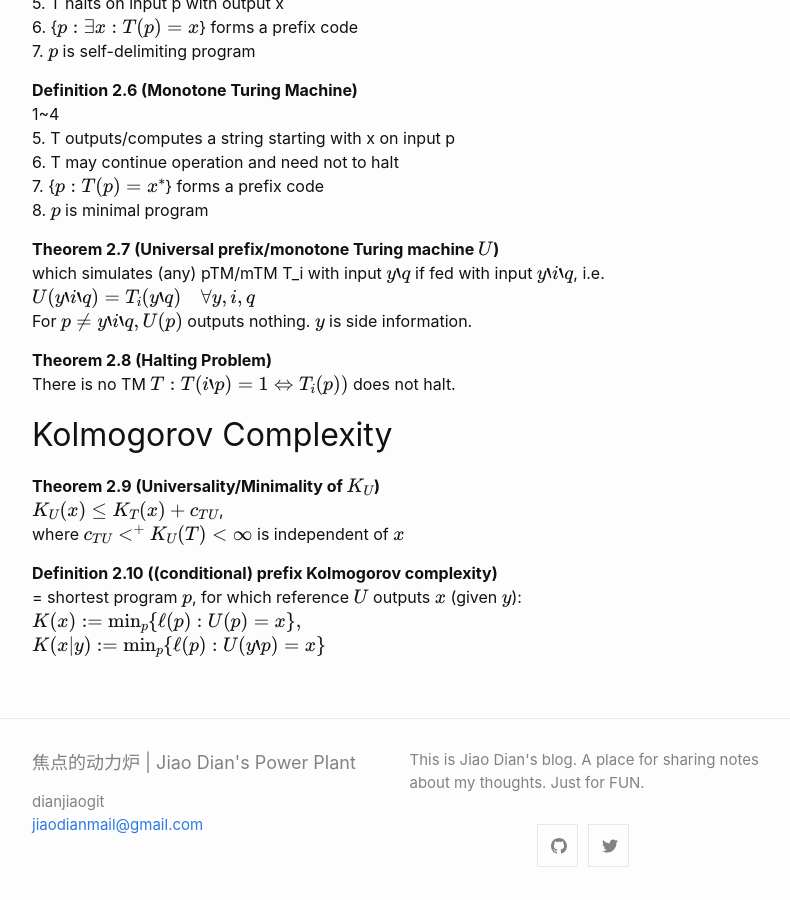
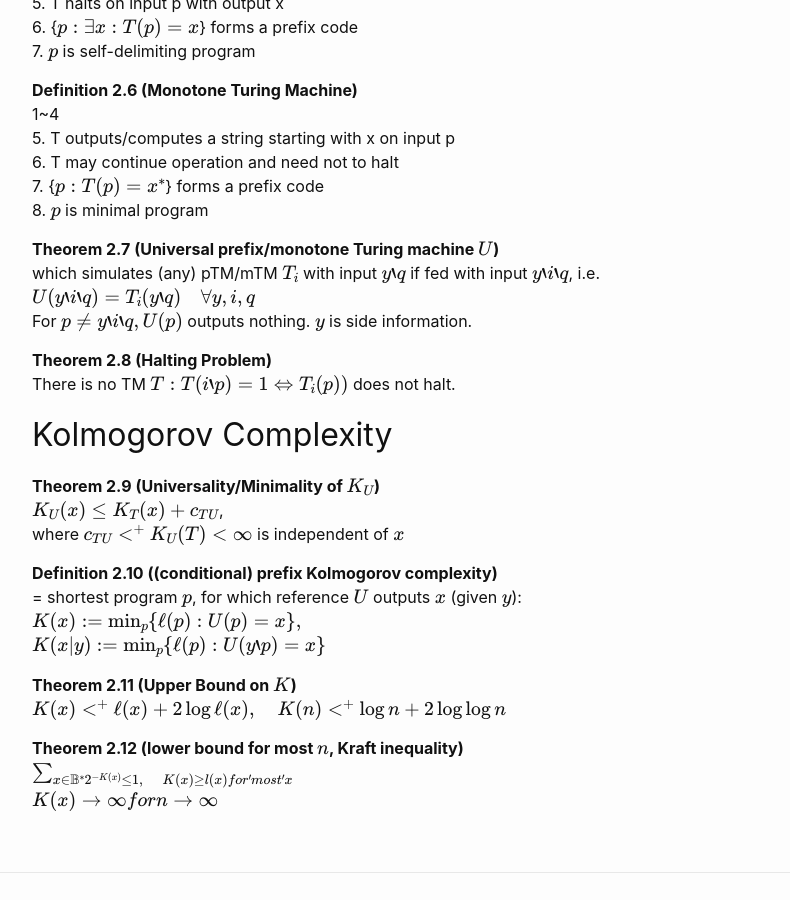
Before and after one commit to dianjiaogit/dianjiaogit.github.io, a Jekyll site: the page built from _posts/2020-01-11-week2 notes.md, in a window 1280 px wide and 900 px high, scrolled down 1605 px. Shown: the whole window, without its empty margins (238-1028 px from the left). Built offline with Jekyll 4.4.1, drawn with Linux system fonts in a browser that asks for light colours; formulas are drawn with MathJax 3.

Commit message:
upper and lower bound of k

```diff
--- a/_posts/2020-01-11-week2 notes.md
+++ b/_posts/2020-01-11-week2 notes.md
@@ -70,7 +70,7 @@ Given two natural Turing-equivalent formal systems F1 and F2, then there always
 	8. $p$ is minimal program
 
 **Theorem 2.7 (Universal prefix/monotone Turing machine $U$)**
-which simulates (any) pTM/mTM T_i with input $y\`q$ if fed with input $y\`i\`q$, i.e.
+which simulates (any) pTM/mTM $T_i$ with input $y\`q$ if fed with input $y\`i\`q$, i.e.
 $$U(y`i`q) = T_i(y`q) \quad \forall y,i,q$$
 For $p \neq y\`i\`q, U(p)$ outputs nothing. $y$ is side information.
 
@@ -86,3 +86,10 @@ where $c_{TU} <^+ K_U(T) < \infty$ is independent of $x$
 = shortest program $p$, for which reference $U$ outputs $x$ (given $y$):
 $K(x) := \min_{p} \\{\ell (p) : U(p) = x\\},$
 $K(x|y) := \min_{p} \\{\ell (p) : U(y\`p) = x\\}$
+
+**Theorem 2.11 (Upper Bound on $K$)**
+$K(x) <^+ \ell (x) + 2 \log \ell (x), \quad K(n) <^+ \log n + 2\log \log n$
+
+**Theorem 2.12 (lower bound for most $n$, Kraft inequality)**
+$$\sum_{x \in \mathbb{B}^* 2^{-K(x)} \leq 1, \quad K(x) \geq l(x) for 'most' x}$$
+$$K(x) \to \infty for n \to \infty$$
```
